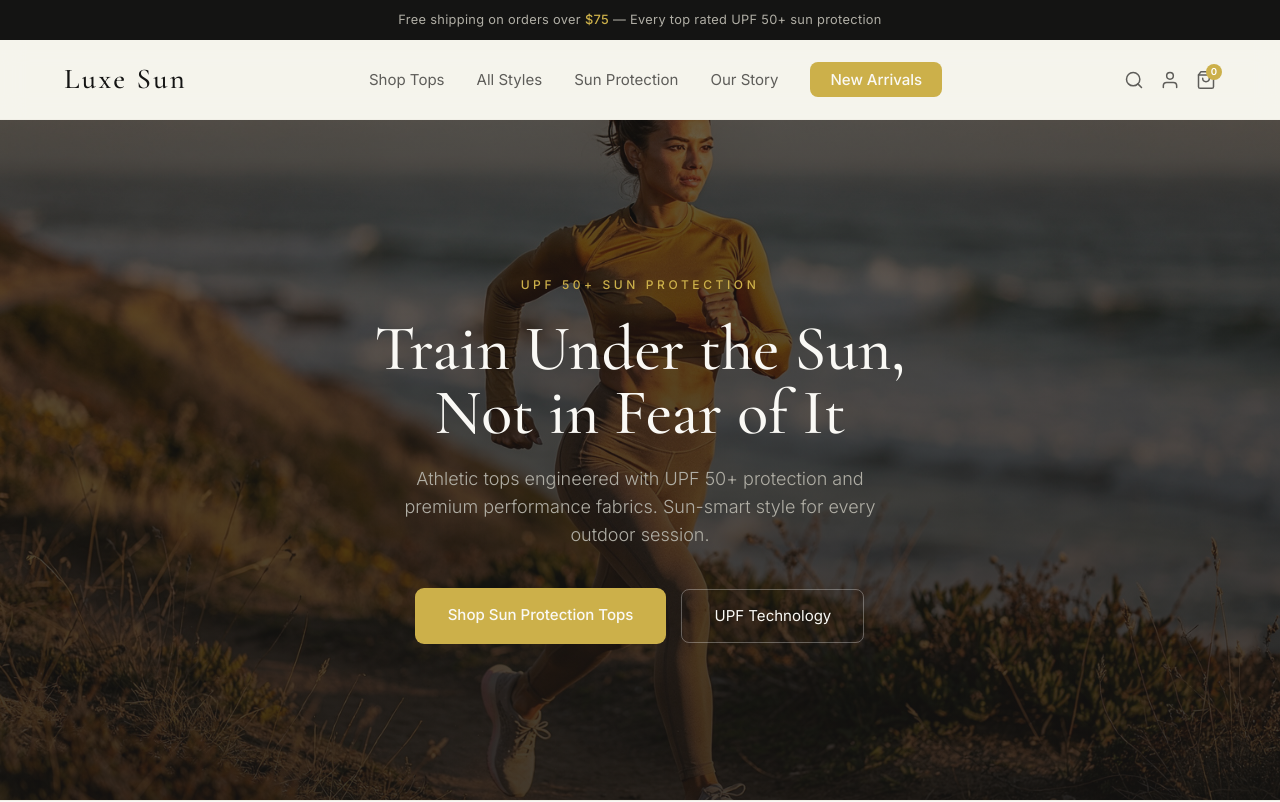
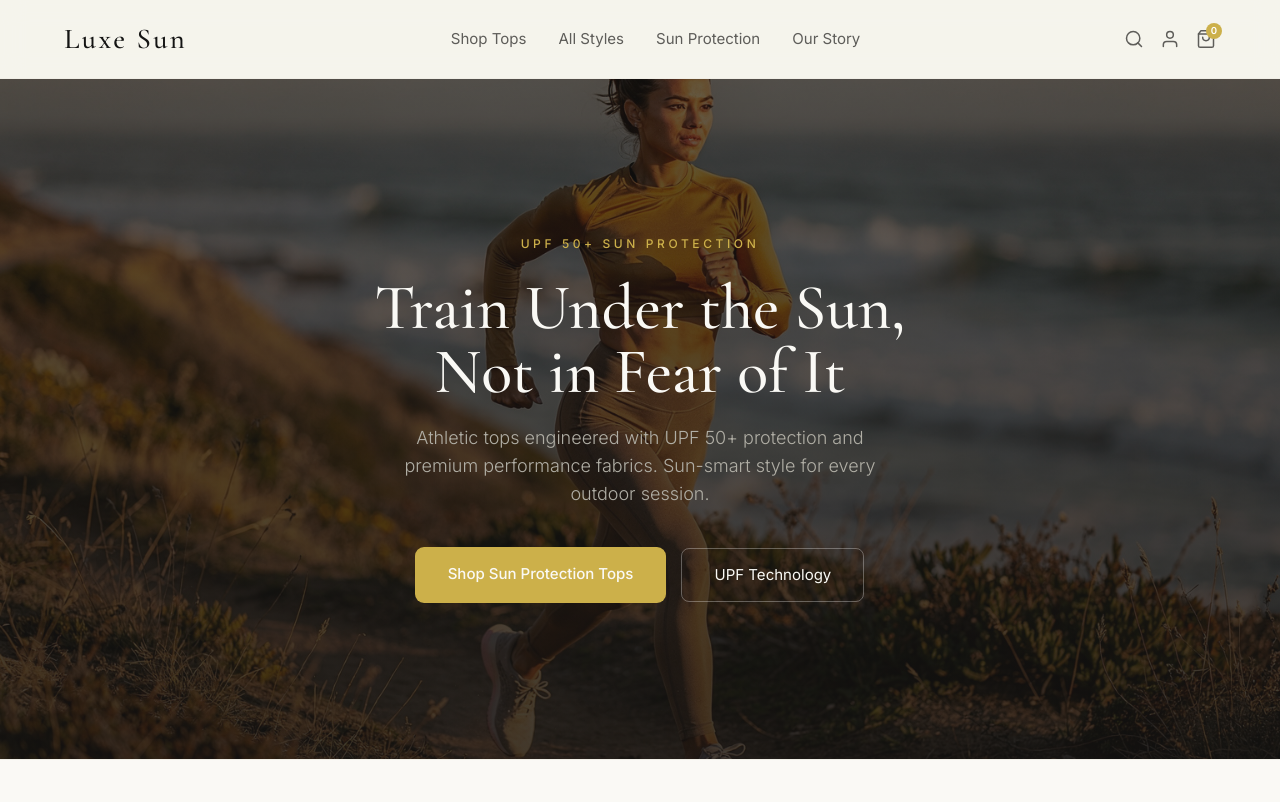
Before and after one commit to JSaundersai/luxesun, a Next.js app: page / in a window 1280 px wide. Shown: the top 802 px of the page. Built offline with nearby package versions, Linux system fonts and the light colour scheme.

Commit message:
Remove announcement bar and New Arrivals button from navbar

```diff
--- a/src/app/page.tsx
+++ b/src/app/page.tsx
@@ -1,4 +1,3 @@
-import AnnouncementBar from "@/components/layout/AnnouncementBar";
 import Navbar from "@/components/layout/Navbar";
 import Footer from "@/components/layout/Footer";
 import Hero from "@/components/sections/Hero";
@@ -12,7 +11,6 @@ import Newsletter from "@/components/sections/Newsletter";
 export default function Home() {
   return (
     <>
-      <AnnouncementBar />
       <Navbar />
       <main>
         <Hero />
--- a/src/components/layout/Navbar.tsx
+++ b/src/components/layout/Navbar.tsx
@@ -36,14 +36,6 @@ export default function Navbar() {
               </a>
             </li>
           ))}
-          <li>
-            <a
-              href="#products"
-              className="font-sans text-[0.94rem] font-medium text-ivory bg-gold px-5 py-2 rounded-comfortable no-underline transition-colors hover:bg-gold-dark"
-            >
-              New Arrivals
-            </a>
-          </li>
         </ul>
 
         {/* Icons + hamburger */}
@@ -144,13 +136,6 @@ export default function Navbar() {
               {link.label}
             </a>
           ))}
-          <a
-            href="#products"
-            className="block w-full text-center btn-primary"
-            onClick={() => setMobileOpen(false)}
-          >
-            New Arrivals
-          </a>
         </div>
       )}
     </nav>
```
